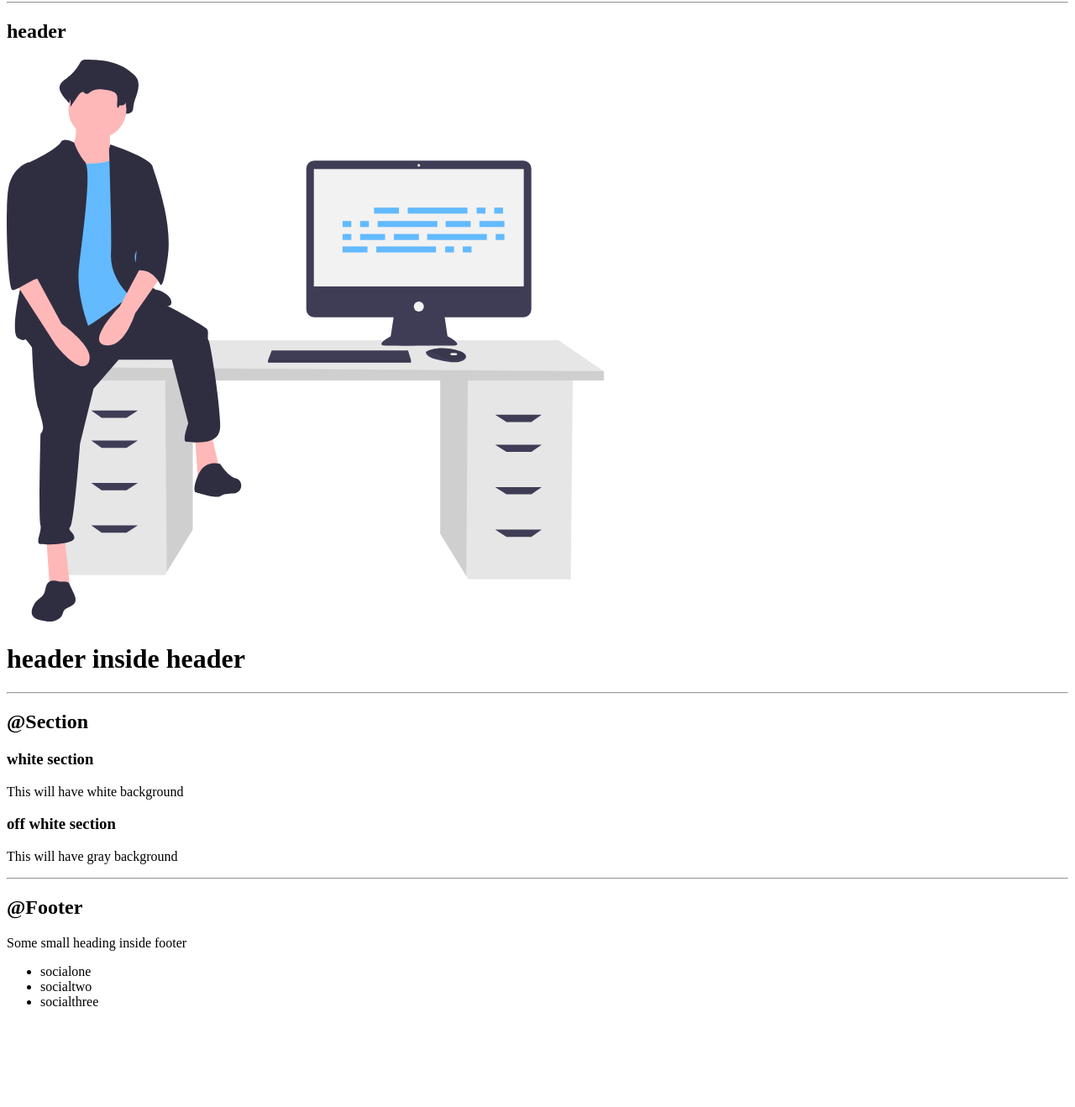
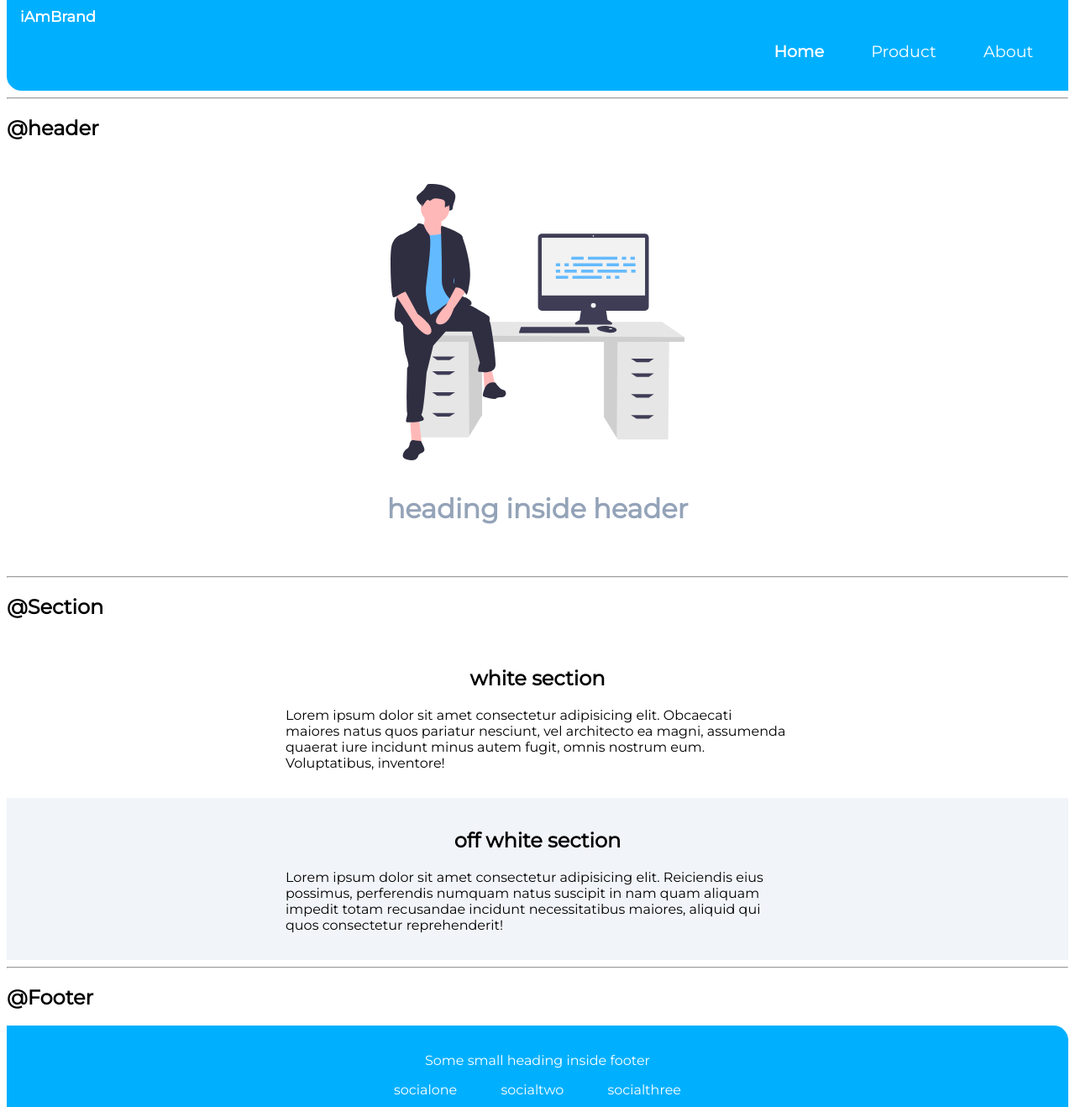
Before and after one commit to Jay-Gadhiya/Component-Library, a plain HTML site: page index.html in a window 1280 px wide. Shown: the part 1278-2596 px from the top of the page at 84% size. Before the commit the page ends 2496 px from the top, so only its background shows below. Drawn offline with Linux system fonts and the light colour scheme.

Commit message:
css adding

```diff
--- a/index.html
+++ b/index.html
@@ -1,49 +1,55 @@
 <!DOCTYPE html>
 <html lang="en">
+
 <head>
     <meta charset="UTF-8">
     <meta http-equiv="X-UA-Compatible" content="IE=edge">
     <meta name="viewport" content="width=device-width, initial-scale=1.0">
     <title>Component Lists</title>
+    <link rel="stylesheet" href="styles.css">
 </head>
+
 <body>
     <h1>Jay's Components Library</h1>
-    <p>I am attending neog.camp and i want to make a Library which would make all my projects look good and consitent</p>
+    <p>I am attending neog.camp and i want to make a Library which would make all my projects look good and consitent
+    </p>
     <hr>
 
     <h2>@typogaphy</h2>
 
     <h1>This is biggest heading h1</h1>
     <h2>This is second biggetst hading h2</h2>
-    <p>This is normal text. Long running text would look like this on your website. This will auto fold based on the width</p>
-    <small>This is smaller text</small>
+    <p>This is normal text. Long running text would look like this on your website. This will auto fold based on the
+        width</p>
+    <small class="">This is smaller text</small>
 
     <hr>
     <h2>@containers </h2>
 
     <h3>@fluid container</h3>
-    <div class="container-fluid">
+    <div class="container">
         This is going to be a fluid container. It will go full width of page. With some margin.
     </div>
 
     <h3>@center container</h3>
-    <div class="container">
+    <div class="container container-center">
         This is going to be a center container. It will go till a given width and center content.
     </div>
 
     <hr>
-
-    <a href="/">Primary link</a>
-    <a href="/">Secondary link</a>
-
+    <div class="link-pading">
+        <h2>@Links</h2>
+        <a class="link link-primary" href="/">Primary link</a>
+        <a class="link link-secondary" href="/">Secondary link</a>
+    </div>
     <hr>
     <h2>@lists</h2>
 
     <h3>unordered lists</h3>
 
-    <p>We don't want to show bullets in the unordered list. We'll remove that with CSS.</p>
+    <p class="para">We don't want to show bullets in the unordered list. We'll remove that with CSS.</p>
 
-    <ul class="unordered">
+    <ul class="list-non-bullet">
         <li>item one</li>
         <li>item two</li>
         <li>item three</li>
@@ -53,10 +59,10 @@
 
     <p>Instead of going in a new row, we will create a list which will take columns.</p>
 
-    <ul class="unordered list-inline">
-        <li>item one</li>
-        <li>item two</li>
-        <li>item three</li>
+    <ul class="list-non-bullet">
+        <li class="list-item-inline">item one</li>
+        <li class="list-item-inline">item two</li>
+        <li class="list-item-inline">item three</li>
     </ul>
 
     <h3>reverse ordered lists</h3>
@@ -69,51 +75,69 @@
     <hr>
 
     <h2>@nav</h2>
-    <nav>
-        <div>iAmBrand</div>
-        <ul>
-            <li>
-                <a href="/">Home</a>
+    <nav class="navigation cotainer">
+        <div class="nav-brand">iAmBrand</div>
+        <ul class="list-non-bullet nav-pills">
+            <li class="list-item-inline">
+                <a class="link link-active" href="/">Home</a>
             </li>
-            <li>
-                <a href="/">Product</a>
+            <li class="list-item-inline">
+                <a class="link" href="/">Product</a>
             </li>
-            <li>
-                <a href="/">About</a>
+            <li class="list-item-inline">
+                <a class="link" href="/">About</a>
             </li>
         </ul>
     </nav>
     <hr>
 
-    <h2>header</h2>
+    <h2>@header</h2>
 
-    <header>
-        <img src="images/hero-image.svg" alt="">
-        <h1>header inside header</h1>
+    <header class="hero">
+        <img class="hero-img" src="images/hero-image.svg" alt="">
+        <h1 class="hero-heading">heading inside header</h1>
     </header>
 
     <hr>
     <h2>@Section</h2>
-    <section>
-        <h3>white section</h3>
-        <p>This will have white background</p>
+    <section class="section">
+        <div class="container container-center">
+            <h1>white section</h1>
+            <p>Lorem ipsum dolor sit amet consectetur adipisicing elit. Obcaecati maiores natus quos pariatur nesciunt, vel architecto ea magni, assumenda quaerat iure incidunt minus autem fugit, omnis nostrum eum. Voluptatibus, inventore!</p>
+        </div>
     </section>
-    <section>
-        <h3>off white section</h3>
-        <p>This will have gray background</p>
+    <section class="section ow">
+        <div class="container container-center">
+            <h1>off white section</h1>
+            <p>Lorem ipsum dolor sit amet consectetur adipisicing elit. Reiciendis eius possimus, perferendis numquam natus suscipit in nam quam aliquam impedit totam recusandae incidunt necessitatibus maiores, aliquid qui quos consectetur reprehenderit!</p>
+        </div>
     </section>
 
     <hr>
     <h2>@Footer</h2>
 
-    <footer>
-        <div>Some small heading inside footer</div>
-        <ul>
-            <li>socialone</li>
-            <li>socialtwo</li>
-            <li>socialthree</li>
+    <footer class="footer">
+        <div class="footer-header">Some small heading inside footer</div>
+        <ul class="social-links list-non-bullet">
+            <li class="list-item-inline">
+                <a class="link" href="/">
+                    socialone
+                </a>
+            </li>
+            <li class="list-item-inline">
+                <a class="link" href="/">
+                    socialtwo
+                </a>
+            </li>
+            <li class="list-item-inline">
+                <a class="link" href="/">
+                    socialthree
+                </a>
+            </li>
+
         </ul>
     </footer>
 
 </body>
+
 </html>
--- /dev/null
+++ b/styles.css
@@ -0,0 +1,133 @@
+@import url('https://fonts.googleapis.com/css2?family=Montserrat&display=swap');
+
+:root {
+    --primary-color: #00B0FF;
+    --dark-gray: #94A3B8;
+    --off-white: #F1F5F9;
+
+}
+
+body {
+    font-family: 'Montserrat', sans-serif;
+}
+
+/* container  */
+.container {
+    padding-left: 1rem;
+    padding-right: 1rem;
+}
+
+.container-center {
+    max-width: 600px;
+    margin: auto;
+}
+
+/* links */
+.link {
+    text-decoration: none;
+    padding: 0.5rem 1rem
+
+}
+
+.link-primary {
+    background-color: var(--primary-color);
+    border-radius: 00.5rem;
+    color: white;
+}
+
+.link-secondary {
+    color: var(--primary-color);
+    border-radius: 0.5rem;
+    border: 1px solid var(--primary-color);
+}
+
+.link-pading {
+    padding-bottom: 1rem;
+}
+
+/* list */
+.list-non-bullet {
+    list-style: none;
+}
+
+.list-item-inline {
+    display: inline;
+    padding: 0em 0.5em;
+}
+
+/* navigation */
+.navigation {
+    background-color: var(--primary-color);
+    color: white;
+    padding: 1rem;
+    border-bottom-left-radius: 1.1rem;
+
+}
+
+.navigation .link {
+    color: white;
+}
+
+.nav-pills {
+    text-align: right;
+    font-size: 1.2rem;
+}
+
+.navigation .nav-brand {
+    font-weight: bold;
+    font-size: 1.1rem;
+}
+
+.navigation .link-active {
+    font-weight: bold;
+}
+
+/* header */
+
+.hero {
+    padding: 2rem;
+
+}
+
+.hero .hero-img {
+    max-width: 350px;
+    display: block;
+    margin: auto;
+}
+
+.hero .hero-heading {
+    text-align: center;
+    color: var(--dark-gray);
+    padding-top: 1rem;
+
+
+}
+
+/* Section */
+.section h1 {
+    text-align: center;
+}
+
+.section{
+    padding: 1rem;
+}
+
+.ow{
+    background-color: var(--off-white);
+}
+
+.footer{
+    background-color: var(--primary-color);
+    padding: 2rem 0rem;
+    text-align: center;
+    color: white;
+    border-top-right-radius: 1.1rem;
+}
+
+.footer .link{
+    color: white;
+}
+
+.footer ul{
+    padding-inline-start: 0px;
+}
```
